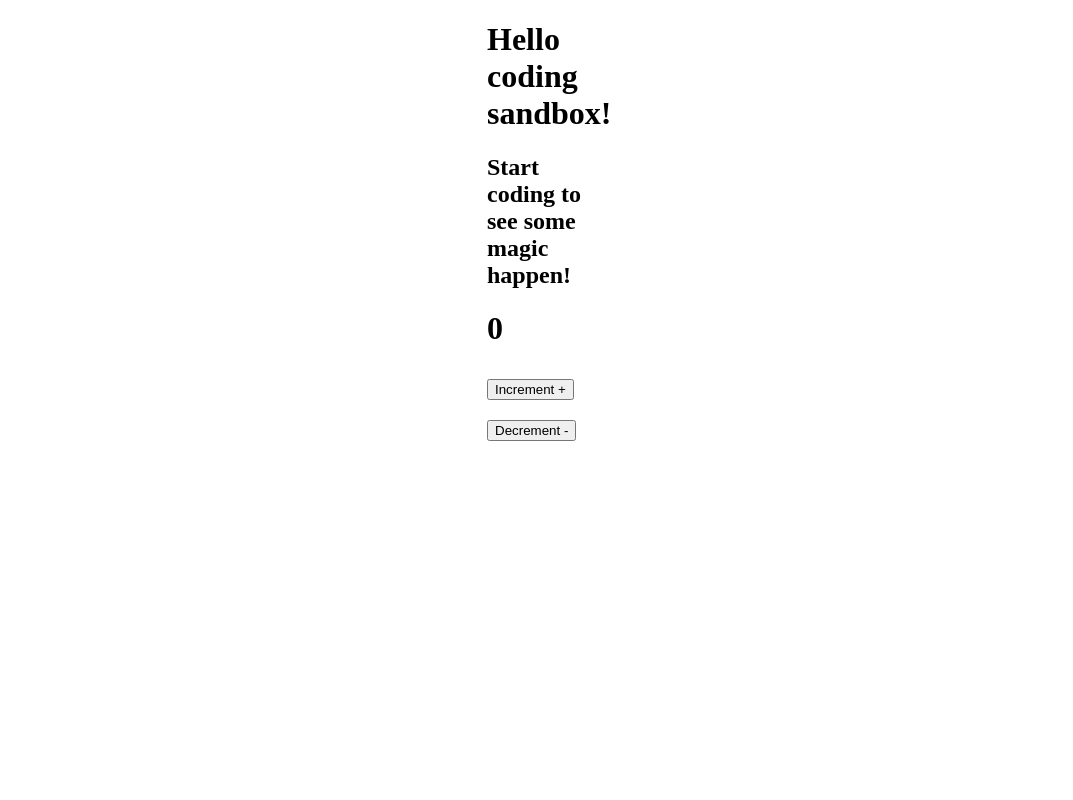
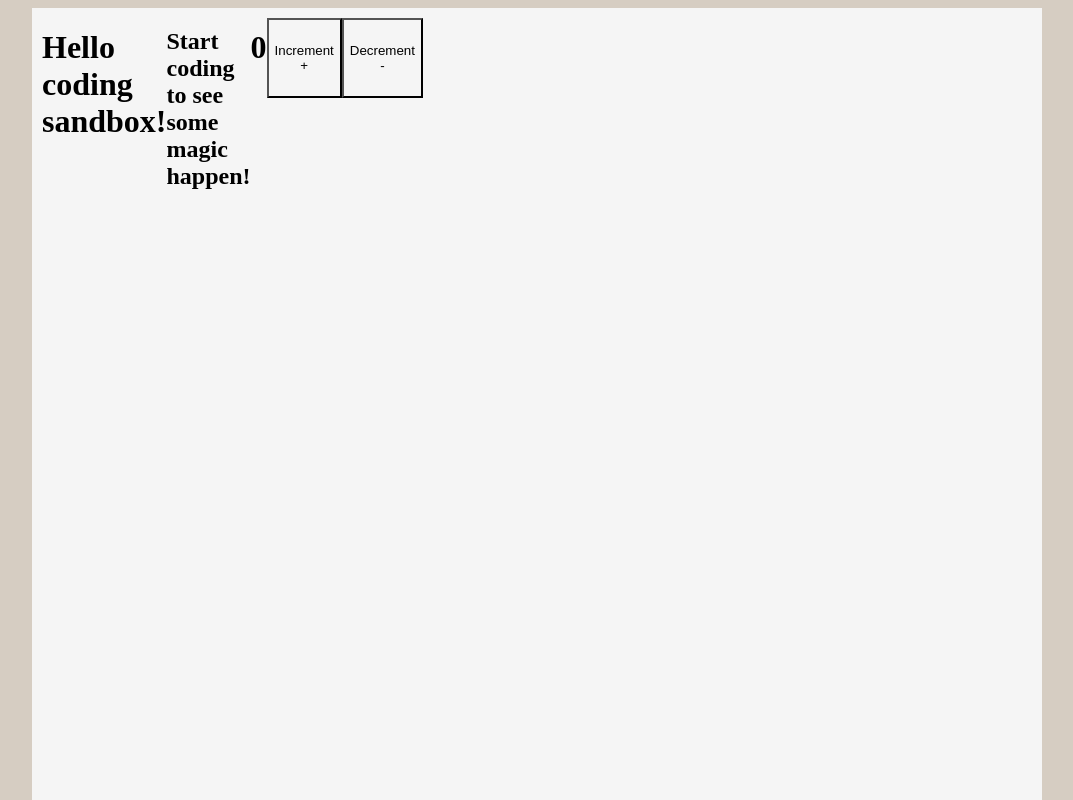
Before and after one commit to Elliott-FS/reactinterview_playground1, a React (Vite) app: page / in a window 1280 px wide. Shown: the top 800 px of the page, without its empty margins (103-1176 px from the left). Built offline with nearby package versions, Linux system fonts and the light colour scheme; no server answers.

Commit message:
playing with flex-box and other css

```diff
--- a/src/App.jsx
+++ b/src/App.jsx
@@ -42,6 +42,7 @@ function App() {
   return (
     <>
       <div className = "App">
+        <div className='container'>
         <h1>Hello coding sandbox!</h1>
         <h2>Start coding to see some magic happen!</h2>
         <h1>
@@ -53,9 +54,10 @@ function App() {
         <button onClick={() => {
           setCounter(counter - 1);
         }}>Decrement -</button>
-        <h4>
+        <p>
           {randomDataJson}
-        </h4>
+        </p>
+        </div>
       </div>
     </>
   )
--- a/src/styles.css
+++ b/src/styles.css
@@ -1,10 +1,27 @@
+body {
+    background-color: rgb(214, 205, 194);
+}
+
 .App {
-    margin-left:auto;
+    margin-left: auto;
     margin-right: auto;
-    width: 100px;
+    padding-left: 10px;
+    padding-right: 10;
+    background-color: whitesmoke;
+    width: 1000px;
+    height: 1000px;
+
+}
+
+.container{
+    height: 100px;
+    width: 150px;
+    display: flex;
+    justify-content: flex-start;
 }
 
 button{
     margin-top: 10px;
     margin-bottom: 10px;
+    background-color: whitesmoke;
 }
```
